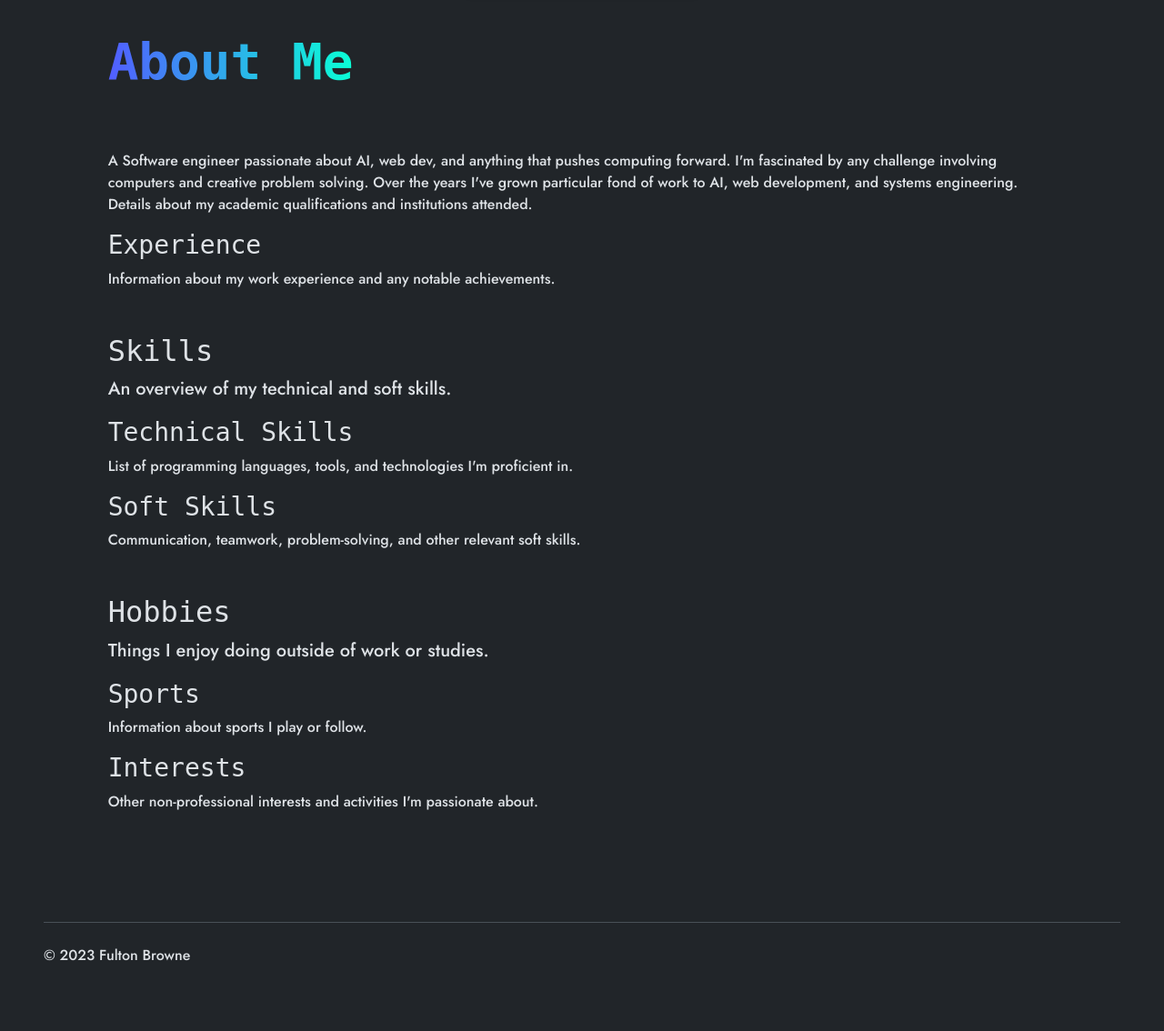
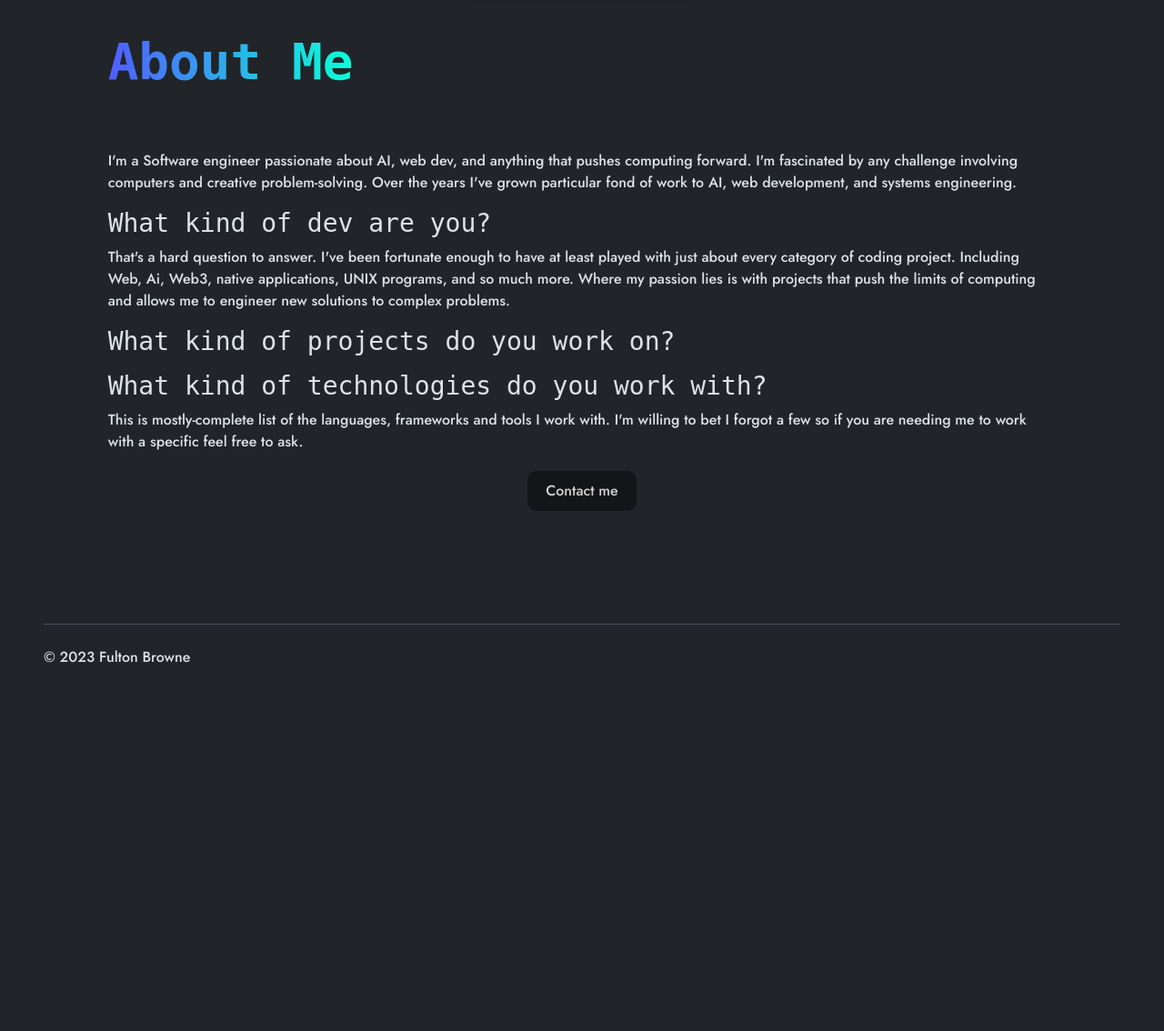
Before and after one commit to FultonBrowne/personalhome, a Django app: page /about/ in a window 1280 px wide. Shown: the part 64-1198 px from the top of the page at 91% size. After the commit the page ends 793 px from the top, so only its background shows below. Run offline with Django 4.2, Linux system fonts and the light colour scheme; some libraries are stand-ins or nearby versions; some web fonts are replaced.

Commit message:
Still working on it

```diff
--- a/templates/about.html
+++ b/templates/about.html
@@ -11,36 +11,25 @@
         </div>
 
         <!-- Adding smaller headers and subpoints -->
-        A Software engineer passionate about AI, web dev, and anything that pushes computing forward.
-        I'm fascinated by any challenge involving computers and creative problem solving. Over the years
-        I've grown particular fond of work to AI, web development, and systems engineering.
+
         <div class="section">
-            <p>Details about my academic qualifications and institutions attended.</p>
+            <p>I'm a Software engineer passionate about AI, web dev, and anything that pushes computing forward.
+        I'm fascinated by any challenge involving computers and creative problem-solving. Over the years
+        I've grown particular fond of work to AI, web development, and systems engineering.</p>
 
-            <h3>Experience</h3>
-            <p>Information about my work experience and any notable achievements.</p>
+            <h3>What kind of dev are you?</h3>
+            <p>That's a hard question to answer. I've been fortunate enough to have at least played with
+                just about every category of coding project. Including Web, Ai, Web3, native applications, UNIX programs,
+                and so much more. Where my passion lies is with projects that push the limits of computing and allows me
+            to engineer new solutions to complex problems.</p>
+            <h3>What kind of projects do you work on?</h3>
+            <p></p>
+            <h3>What kind of technologies do you work with?</h3>
+            <p>This is mostly-complete list of the languages, frameworks and tools I work with. I'm willing to bet I forgot a few
+            so if you are needing me to work with a specific feel free to ask.</p>
         </div>
-
-        <div class="section mt-5">
-            <h2>Skills</h2>
-            <p class="lead">An overview of my technical and soft skills.</p>
-
-            <h3>Technical Skills</h3>
-            <p>List of programming languages, tools, and technologies I'm proficient in.</p>
-
-            <h3>Soft Skills</h3>
-            <p>Communication, teamwork, problem-solving, and other relevant soft skills.</p>
-        </div>
-
-        <div class="section mt-5">
-            <h2>Hobbies</h2>
-            <p class="lead">Things I enjoy doing outside of work or studies.</p>
-
-            <h3>Sports</h3>
-            <p>Information about sports I play or follow.</p>
-
-            <h3>Interests</h3>
-            <p>Other non-professional interests and activities I'm passionate about.</p>
+        <div class="section" style="text-align: center">
+             <button style="" class="button" onclick="window.location.href='{%  url 'contact' %}'" >Contact me</button>
         </div>
     </div>
 </div>
--- a/templates/contact.html
+++ b/templates/contact.html
@@ -10,7 +10,7 @@
         </div>
         <!-- Adding smaller headers and subpoints -->
         <div class="section">
-            <p> If your interested in working with me, I highly encourage you to read my <a href="https://docs.google.com/document/d/1pb-nuJLa2Y1NP1MnoiiJazVBxVCQDqyVrxskqwUHjPY"> resume</a> reach out. </p>
+            <p> If your interested in working with me I highly encourage you to read my <a href="https://docs.google.com/document/d/1pb-nuJLa2Y1NP1MnoiiJazVBxVCQDqyVrxskqwUHjPY"> resume</a> reach out. </p>
             <div class="social-icons" style="font-size: larger">
         <a href="https://www.instagram.com/fbrowne3604" target="_blank"><i class="fab fa-instagram fa-2x"></i></a>
         <a href="https://twitter.com/BrowneFulton" target="_blank"><i class="fab fa-twitter fa-2x"></i></a>
```
